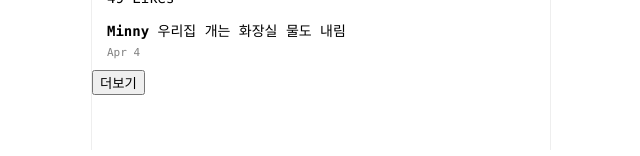
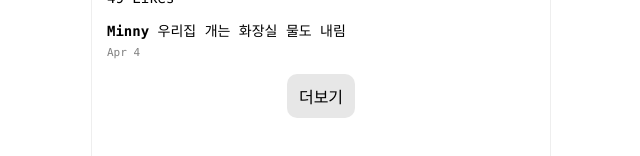
Before and after one commit to MangoEric/Vue_stagram, a Vue app: page / in a window 1280 px wide. Shown: the part 1760-1916 px from the top of the page, without its empty margins (319-959 px from the left). Built offline with nearby package versions, Linux system fonts and the light colour scheme.

Commit message:
04 - upload post

```diff
--- a/src/App.vue
+++ b/src/App.vue
@@ -1,20 +1,22 @@
 <template>
   <div class="header">
     <ul class="header-button-left">
-      <li>Cancel</li>
+      <li v-if="step == 1 || step == 2">Cancel</li>
     </ul>
     <ul class="header-button-right">
-      <li>Next</li>
+      <li v-if="step == 1" @click="step++" >Next</li>
+      <li v-if="step == 2" @click="publish">Post</li>
     </ul>
     <img src="./assets/logo.png" class="logo" />
   </div>
 
-  <Container :게시물="게시물" :step="step"/>
-  <button @click="more">더보기</button>
-
+  <Container :게시물="게시물" :step="step" :이미지="이미지" @write="작성한글 = $event"/>
+  <div class="more-container">
+    <button @click="more" class="button more">더보기</button>
+  </div>
   <div class="footer">
     <ul class="footer-button-plus">
-      <input type="file" id="file" class="inputfile" />
+      <input @change="upload" type="file" id="file" class="inputfile" />
       <label for="file" class="input-plus">+</label>
     </ul>
  </div>
@@ -33,6 +35,8 @@ export default {
       게시물 : postdata,
       더보기 : 0,
       step : 0,
+      이미지 : '',
+      작성한글 : '',
     }
   },
   components: {
@@ -45,6 +49,29 @@ export default {
         this.게시물.push(결과.data);
         this.더보기++;
       })
+    },
+    upload(e){
+      let 파일 = e.target.files;
+      // console.log(파일[0].type);
+      let url = URL.createObjectURL(파일[0])
+      console.log(url)
+      this.이미지 = url;
+      this.step++;
+
+    },
+    publish(){
+      var 내게시물 = {
+        name: "Eric",
+        userImage: "https://placeimg.com/100/100/arch",
+        postImage: this.이미지,
+        likes: 0,
+        date: "May 15",
+        liked: false,
+        content: this.작성한글,
+        filter: "perpetua"
+      }
+      this.게시물.unshift(내게시물);
+      this.step = 0;
     }
   }
 }
@@ -127,4 +154,35 @@ ul {
   border-right: 1px solid #eee;
   border-left: 1px solid #eee;
 }
+.button {
+  background-color: #4CAF50; /* Green */
+  border: none;
+  color: white;
+  padding: 10px 12px;
+  text-align: center;
+  text-decoration: none;
+  display: inline-block;
+  font-size: 16px;
+  margin: 4px 2px;
+  transition-duration: 0.4s;
+  cursor: pointer;
+}
+
+.more {
+  color: black;
+  border-radius: 10px;
+  background-color: #e7e7e7;
+}
+
+.more:hover {
+  background-color: white;
+  border-radius: 10px;
+  border: 2px solid #e7e7e7;
+}
+.more-container {
+  display: flex;
+  justify-content: center;
+  align-items: center;
+}
+
 </style>
--- a/src/components/ContainerCom.vue
+++ b/src/components/ContainerCom.vue
@@ -5,7 +5,7 @@
     </div>
     <!-- 필터선택페이지 -->
     <div v-if="step == 1">
-      <div class="upload-image"></div>
+      <div class="upload-image" :style="`background-image:url(${이미지})`"></div>
         <div class="filters">
           <div class="filter-1"></div>
           <div class="filter-1"></div>
@@ -16,9 +16,9 @@
       </div>
     <!-- 글작성페이지 -->
     <div v-if="step == 2">
-      <div class="upload-image"></div>
+      <div class="upload-image" :style="`background-image:url(${이미지})`"></div>
       <div class="write">
-        <textarea class="write-box">write!</textarea>
+        <textarea @input="$emit('write', $event.target.value)" class="write-box">write!</textarea>
       </div>
     </div>
 </div>
@@ -34,6 +34,7 @@ export default {
   props :{
     게시물 : Array,
     step : Number,
+    이미지 : String,
   }
 }
 </script>
```
